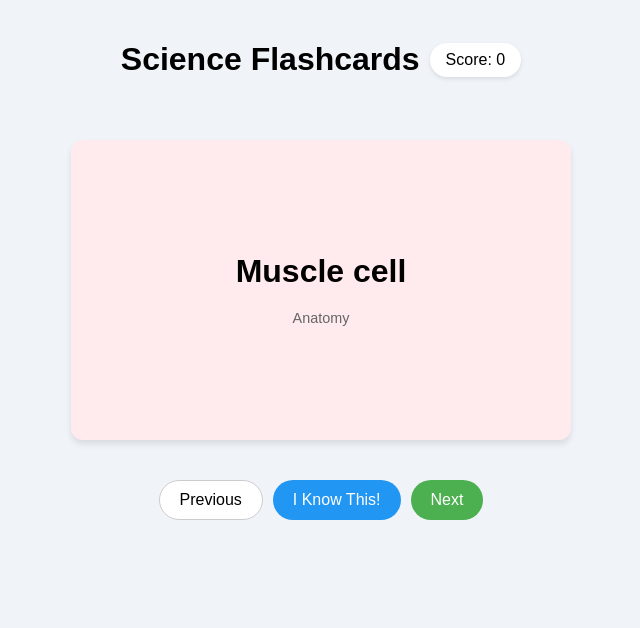
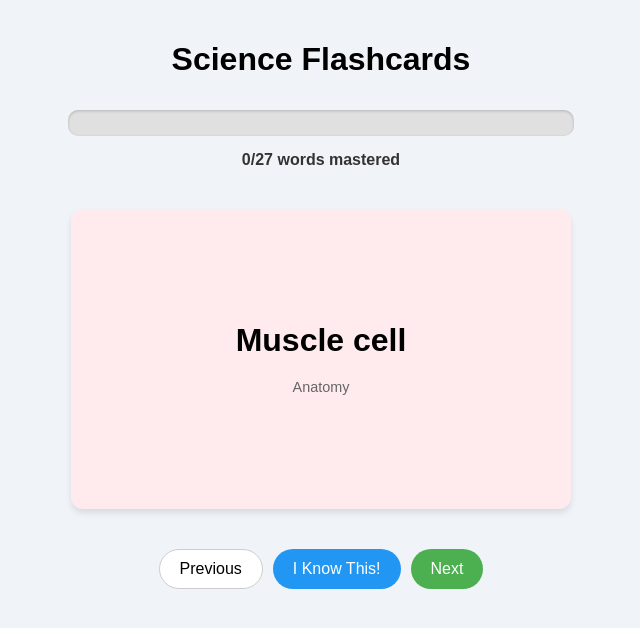
Before and after one commit to rmngorelov/flashcards, a plain HTML site: page index.html in a window 1280 px wide. Both pictures are taken after a click on the button "Previous". Shown: the whole page, without its empty margins (319-959 px from the left). Drawn offline with Linux system fonts and the light colour scheme.

Commit message:
Add files via upload

```diff
--- a/index.html
+++ b/index.html
@@ -18,16 +18,35 @@
 
         .header {
             display: flex;
+            flex-direction: column;
             align-items: center;
             gap: 10px;
             margin-bottom: 20px;
+            width: 90%;
+            max-width: 500px;
         }
 
-        .score {
-            background: #fff;
-            padding: 8px 16px;
-            border-radius: 20px;
-            box-shadow: 0 2px 4px rgba(0,0,0,0.1);
+        .progress-container {
+            width: 100%;
+            background-color: #e0e0e0;
+            border-radius: 10px;
+            padding: 3px;
+            box-shadow: inset 0 1px 3px rgba(0,0,0,0.2);
+        }
+
+        .progress-bar {
+            height: 20px;
+            background-color: #4CAF50;
+            border-radius: 8px;
+            transition: width 0.3s ease;
+            position: relative;
+        }
+
+        .progress-text {
+            color: #333;
+            font-weight: bold;
+            margin-top: 5px;
+            text-align: center;
         }
 
         .card {
@@ -145,7 +164,6 @@
             100% { transform: translate(-50%, -50%) scale(2); opacity: 0; }
         }
 
-        /* Category background colors */
         .anatomy .card-front, .anatomy .card-back { background: #ffebee; }
         .atoms .card-front, .atoms .card-back { background: #e3f2fd; }
         .jurassic .card-front, .jurassic .card-back { background: #e8f5e9; }
@@ -156,7 +174,10 @@
 <body>
     <div class="header">
         <h1>Science Flashcards</h1>
-        <div class="score">Score: <span id="score">0</span></div>
+        <div class="progress-container">
+            <div class="progress-bar" id="progress"></div>
+        </div>
+        <div class="progress-text" id="progress-text">0/0 words mastered</div>
     </div>
 
     <div class="card" id="flashcard">
@@ -178,7 +199,7 @@
     </div>
 
     <script>
-        // [Previous JavaScript code remains exactly the same]
+        document.addEventListener('DOMContentLoaded', function() {
             const vocabulary = {
                 "Anatomy": [
                     { word: "Muscle cell", definition: "A tiny part of your muscles that helps them move and do work" },
@@ -221,27 +242,52 @@
 
             let currentCategory = Object.keys(vocabulary)[0];
             let currentWordIndex = 0;
-        let score = 0;
             const mastered = new Set();
 
+            // Calculate total number of words
+            const totalWords = Object.values(vocabulary).reduce((sum, category) => sum + category.length, 0);
+
+            // Get DOM elements
             const flashcard = document.getElementById('flashcard');
             const wordElement = document.getElementById('word');
             const definitionElement = document.getElementById('definition');
             const categoryElement = document.getElementById('category');
-        const scoreElement = document.getElementById('score');
+            const progressBar = document.getElementById('progress');
+            const progressText = document.getElementById('progress-text');
 
-        function updateCard() {
+            function updateProgress() {
+                const progress = (mastered.size / totalWords) * 100;
+                progressBar.style.width = `${progress}%`;
+                progressText.textContent = `${mastered.size}/${totalWords} words mastered`;
+            }
+
+            window.updateCard = function() {
                 const word = vocabulary[currentCategory][currentWordIndex];
                 wordElement.textContent = word.word;
                 definitionElement.textContent = word.definition;
                 categoryElement.textContent = currentCategory;
-
-            // Update card background based on category
                 flashcard.className = 'card ' + currentCategory.toLowerCase().split(' ')[0];
             }
 
-        function nextCard() {
+            window.nextCard = function() {
+                if (flashcard.classList.contains('flipped')) {
                     flashcard.classList.remove('flipped');
+                    setTimeout(changeToNextCard, 800);
+                } else {
+                    changeToNextCard();
+                }
+            }
+
+            window.previousCard = function() {
+                if (flashcard.classList.contains('flipped')) {
+                    flashcard.classList.remove('flipped');
+                    setTimeout(changeToPreviousCard, 800);
+                } else {
+                    changeToPreviousCard();
+                }
+            }
+
+            function changeToNextCard() {
                 if (currentWordIndex < vocabulary[currentCategory].length - 1) {
                     currentWordIndex++;
                 } else {
@@ -258,8 +304,7 @@
                 updateCard();
             }
 
-        function previousCard() {
-            flashcard.classList.remove('flipped');
+            function changeToPreviousCard() {
                 if (currentWordIndex > 0) {
                     currentWordIndex--;
                 } else {
@@ -273,15 +318,19 @@
                 updateCard();
             }
 
-        function markAsKnown() {
+            window.markAsKnown = function() {
                 const wordKey = `${currentCategory}-${vocabulary[currentCategory][currentWordIndex].word}`;
                 if (!mastered.has(wordKey)) {
                     mastered.add(wordKey);
-                score++;
-                scoreElement.textContent = score;
+                    updateProgress();
                     showCelebration();
                 }
-            setTimeout(nextCard, 1000);
+                if (flashcard.classList.contains('flipped')) {
+                    flashcard.classList.remove('flipped');
+                    setTimeout(() => nextCard(), 800);
+                } else {
+                    setTimeout(() => nextCard(), 1000);
+                }
             }
 
             function showCelebration() {
@@ -292,12 +341,15 @@
                 setTimeout(() => celebration.remove(), 1000);
             }
 
+            // Add event listeners
             flashcard.addEventListener('click', () => {
                 flashcard.classList.toggle('flipped');
             });
 
-        // Initialize the first card
+            // Initialize the first card and progress
             updateCard();
+            updateProgress();
+        });
     </script>
 </body>
 </html>
```
Lines whose indentation alone changed are shown as unchanged.
